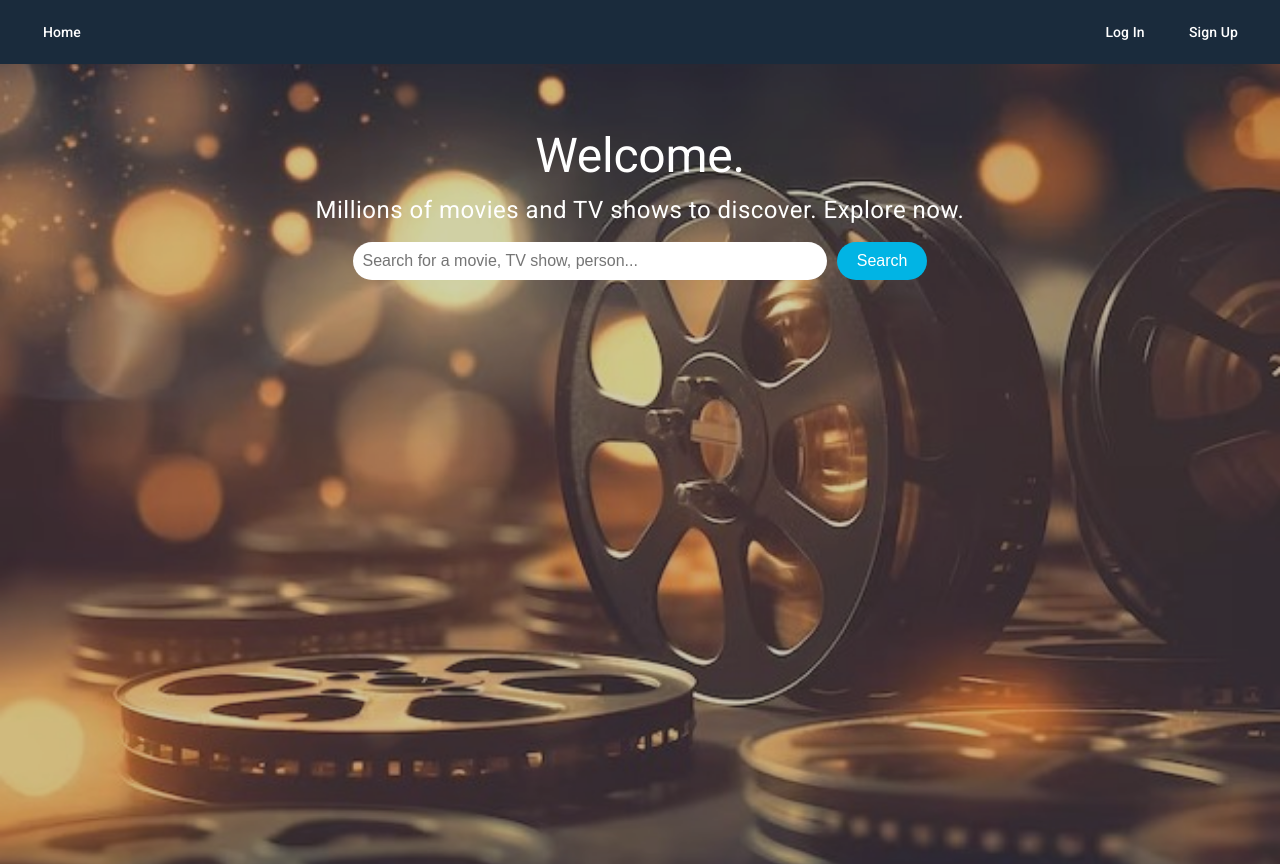
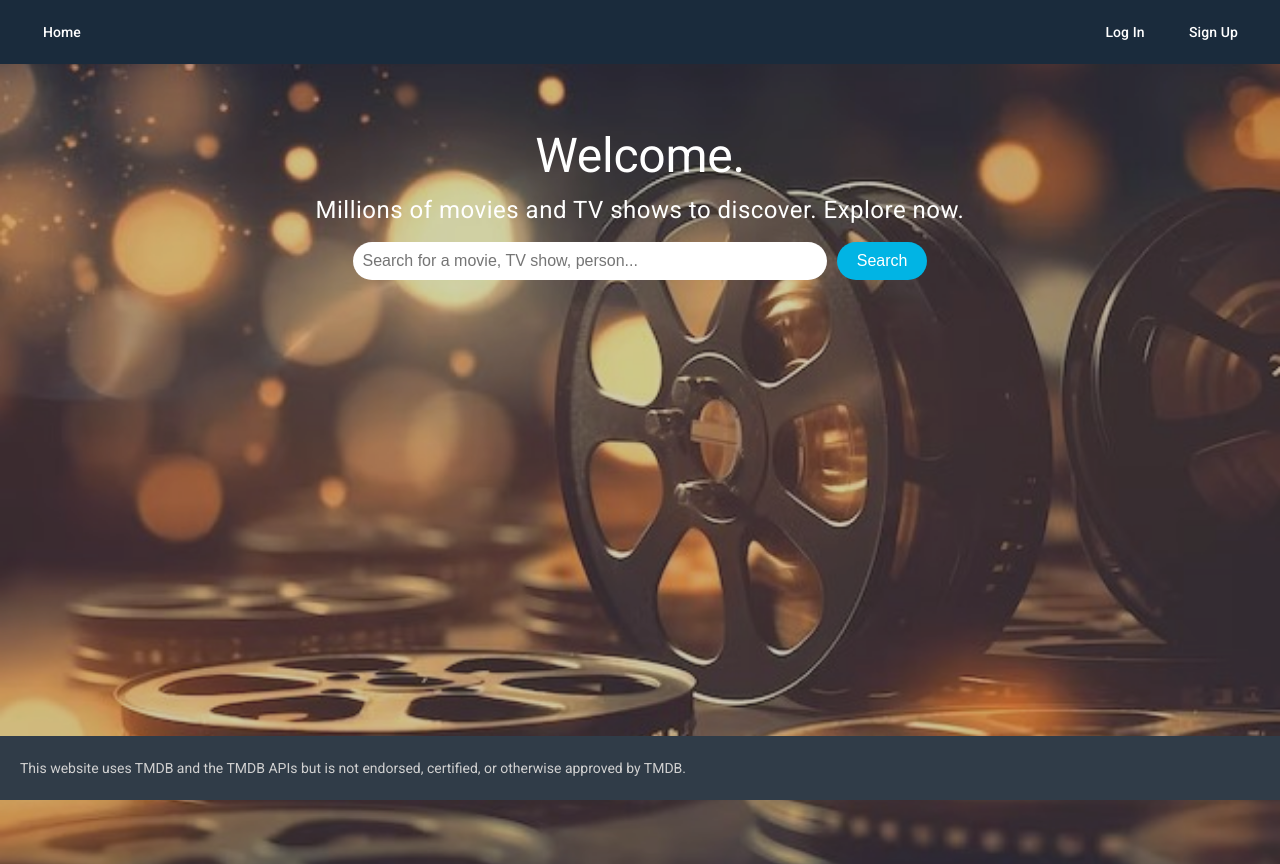
Before and after one commit to MichaelDelser/movie_reviewer, an Angular app in the folder frontend/: page /home in a window 1280 px wide. Built offline with nearby package versions, Linux system fonts and the light colour scheme.

Commit message:
add discalimer for tmdb api

```diff
--- a/frontend/src/app/app.component.html
+++ b/frontend/src/app/app.component.html
@@ -25,3 +25,6 @@
 <div class="app-container">
   <router-outlet></router-outlet>
 </div>
+<mat-toolbar color="primary" class="footer">
+  <span>This website uses TMDB and the TMDB APIs but is not endorsed, certified, or otherwise approved by TMDB.</span>
+</mat-toolbar>
--- a/frontend/src/app/app.component.scss
+++ b/frontend/src/app/app.component.scss
@@ -19,3 +19,12 @@ mat-toolbar {
     }
   }
 }
+
+.footer {
+  position: fixed;
+  bottom: 0;
+  width: 100%;
+  text-align: center;
+  font-size: 0.875rem;
+  color: #fff;
+}
```
Also changed, not shown: frontend/public/Watchlist.jpg (deleted).
